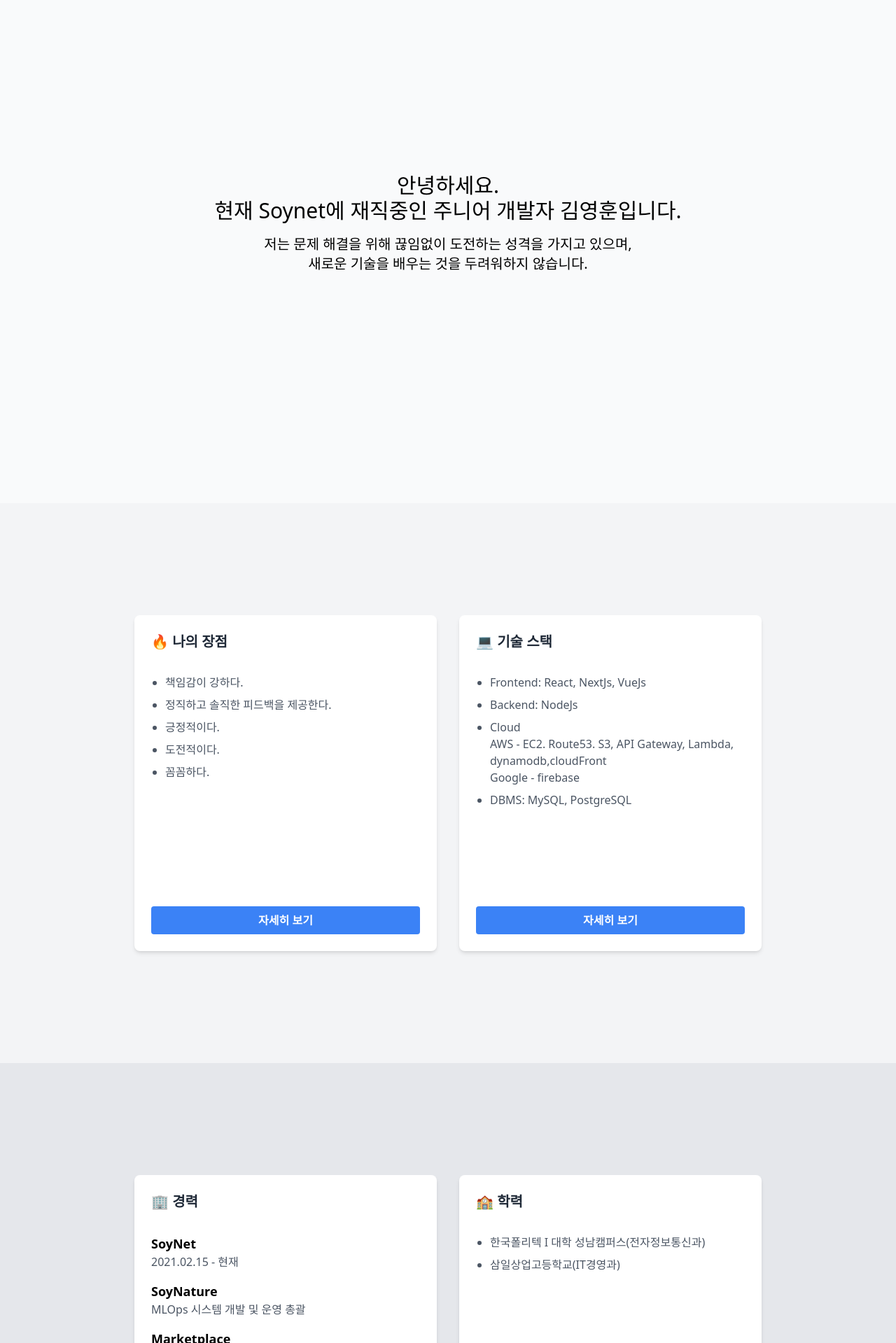
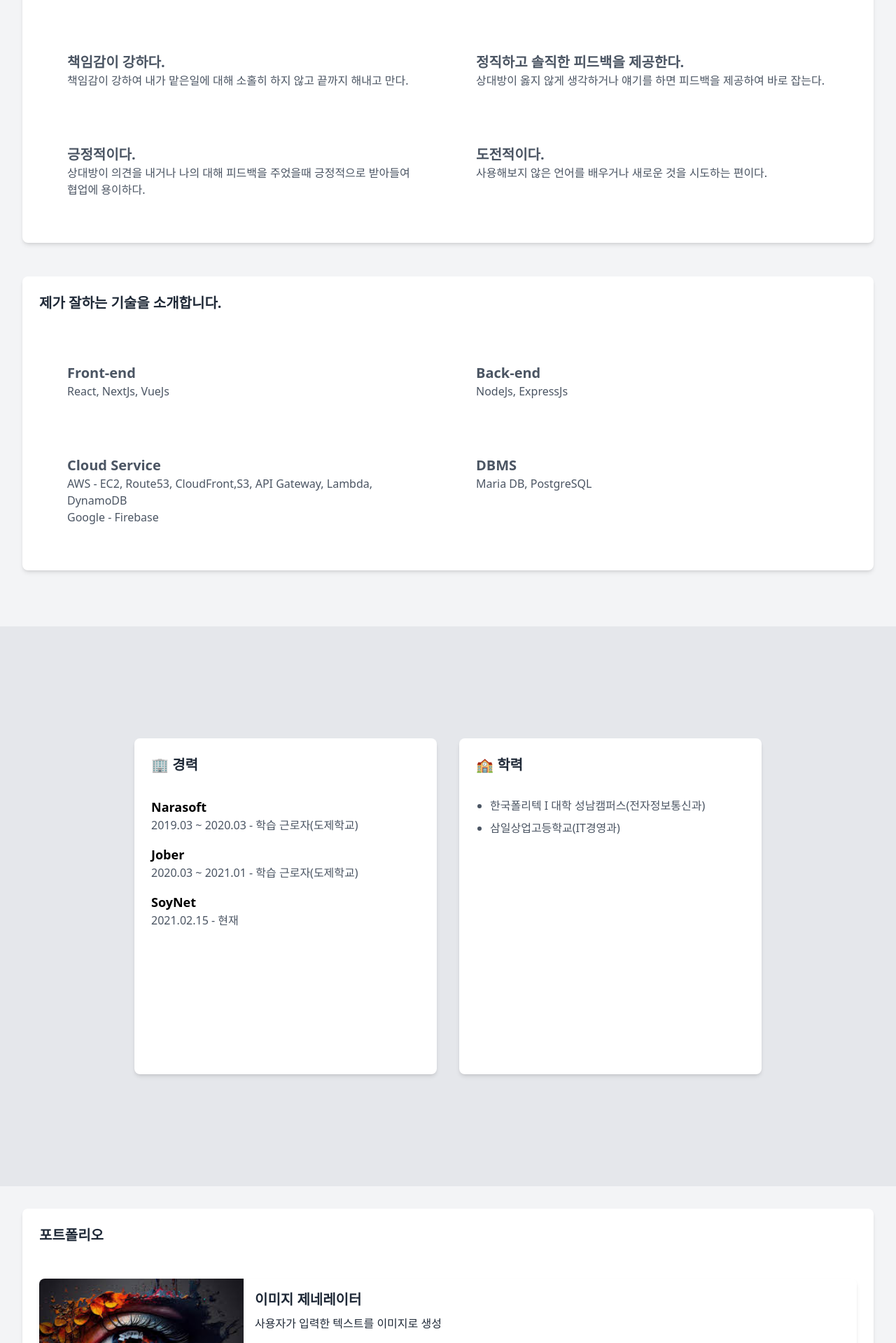
Before and after one commit to yeonghoon123/IntroduceMe, a React (Vite) app: page / in a window 1280 px wide. Shown: the part 881-2800 px from the top of the page at 70% size. Built offline with nearby package versions, Linux system fonts and the light colour scheme.

Commit message:
deploy/Detail delete or one page

```diff
--- a/src/components/Home/Advantage.jsx
+++ b/src/components/Home/Advantage.jsx
@@ -11,6 +11,21 @@ import { Link } from "react-router-dom";
 const Advantage = ({ props }) => {
     const { advantageRef } = props;
 
+    const careerData = [
+        {
+            company: "Narasoft",
+            duration: "2019.03 ~ 2020.03 - 학습 근로자(도제학교)",
+        },
+        {
+            company: "Jober",
+            duration: "2020.03 ~ 2021.01 - 학습 근로자(도제학교)",
+        },
+        {
+            company: "SoyNet",
+            duration: "2021.02.15 - 현재",
+        },
+    ];
+
     return (
         <>
             <div
@@ -23,40 +38,22 @@ const Advantage = ({ props }) => {
                             🏢 경력
                         </h2>
                         <div className="space-y-4">
-                            <div>
-                                <h3 className="text-lg font-bold">SoyNet</h3>
-                                <p className="text-gray-600">
-                                    2021.02.15 - 현재
-                                </p>
-                            </div>
-                            <div>
-                                <h3 className="text-lg font-bold">SoyNature</h3>
-                                <p className="text-gray-600">
-                                    MLOps 시스템 개발 및 운영 총괄
-                                </p>
-                            </div>
-                            <div>
-                                <h3 className="text-lg font-bold">
-                                    Marketplace
-                                </h3>
-                                <p className="text-gray-600">
-                                    Marketplace 홈페이지 개발 및 운영
-                                </p>
-                            </div>
-                            <div>
-                                <h3 className="text-lg font-bold">
-                                    SoyStudy Untact CBT
-                                </h3>
-                                <p className="text-gray-600">
-                                    홈페이지 개발 및 운영
-                                </p>
-                            </div>
+                            {careerData.map((value, index) => (
+                                <div key={`home_career_${index}`}>
+                                    <h3 className="text-lg font-bold">
+                                        {value.company}
+                                    </h3>
+                                    <p className="text-gray-600">
+                                        {value.duration}
+                                    </p>
+                                </div>
+                            ))}
                         </div>
-                        <Link to={"/details"} className="md:mt-auto mt-8">
+                        {/* <Link to={"/details"} className="md:mt-auto mt-8">
                             <button className="bg-blue-500 w-full hover:bg-blue-700 text-white font-bold py-2 px-4 rounded focus:outline-none focus:shadow-outline">
                                 자세히 보기
                             </button>
-                        </Link>
+                        </Link> */}
                     </div>
 
                     <div className="flex flex-col bg-white rounded-lg shadow-md p-6">
@@ -69,11 +66,6 @@ const Advantage = ({ props }) => {
                             </li>
                             <li>삼일상업고등학교(IT경영과)</li>
                         </ul>
-                        <Link to={"/details"} className="md:mt-auto mt-8">
-                            <button className="bg-blue-500 w-full hover:bg-blue-700 text-white font-bold py-2 px-4 rounded focus:outline-none focus:shadow-outline">
-                                자세히 보기
-                            </button>
-                        </Link>
                     </div>
                 </div>
             </div>
--- /dev/null
+++ b/src/components/Home/ContactUs.jsx
@@ -0,0 +1,87 @@
+/*
+    ID: IM103
+    작성자: 김영훈
+    작성일: 2024.03.20
+    기능: 포트폴리오 및 연락수단
+    버전: V0.5
+    버전 이력: V0.5
+*/
+
+import { contactData, portfolioData } from "../../constants/Home/ContactUs";
+
+const ContactUs = ({ props }) => {
+    const { thankYouRef } = props;
+
+    return (
+        <>
+            <div
+                className="min-h-screen flex flex-col items-center justify-center p-8 bg-gray-100"
+                ref={thankYouRef}
+            >
+                <div className="flex flex-col w-full min-h-[50%] bg-white rounded-lg shadow-md p-6 mb-12 grow">
+                    <h2 className="text-xl font-semibold text-gray-800 mb-8">
+                        포트폴리오
+                    </h2>
+                    <ul className="flex flex-row w-full text-gray-600 flex-wrap">
+                        {portfolioData.map((value, index) => (
+                            <div
+                                className="min-w-[100%] my-4 flex flex-col sm:flex-row bg-white text-gray-800 shadow-md rounded-lg overflow-hidden"
+                                key={`portfolid_${index}`}
+                            >
+                                <div className="w-full min-h-[150px] sm:w-[25%]">
+                                    <img
+                                        src={value.thumbnail}
+                                        alt={`Thumbnail for ${value.title}`}
+                                        className="w-full h-48 object-cover"
+                                    />
+                                </div>
+                                <div className="w-full sm:w-[75%] flex flex-col p-4">
+                                    <h3 className="text-xl font-semibold mb-2">
+                                        {value.title}
+                                    </h3>
+                                    <p className="mb-4 grow">
+                                        {value.description}
+                                    </p>
+                                    <a
+                                        href={value.link}
+                                        className="text-blue-500 hover:text-blue-400 underline ml-auto"
+                                    >
+                                        방문하기
+                                    </a>
+                                </div>
+                            </div>
+                        ))}
+                    </ul>
+                </div>
+
+                <div className="flex flex-col w-full min-h-[50%] bg-white rounded-lg shadow-md p-6 mb-12 grow">
+                    <h2 className="text-xl font-semibold text-gray-800 mb-8">
+                        Contact & Channels
+                    </h2>
+                    <ul className="flex flex-row w-full text-gray-600 flex-wrap">
+                        {contactData.map((value, index) => (
+                            <li
+                                className="w-full md:w-[50%] p-4 md:p-10"
+                                key={`home_skillset_${index}`}
+                            >
+                                <span className="font-bold text-xl">
+                                    {value.title}
+                                </span>
+                                <br />
+                                {value.content}
+                                {value.content2 && (
+                                    <>
+                                        <br />
+                                        {value.content2}
+                                    </>
+                                )}
+                            </li>
+                        ))}
+                    </ul>
+                </div>
+            </div>
+        </>
+    );
+};
+
+export default ContactUs;
--- a/src/components/Home/IntroduceMe.jsx
+++ /dev/null
@@ -1,32 +0,0 @@
-/*
-    ID: IM102
-    작성자: 김영훈
-    작성일: 2024.03.20
-    기능: 나의 소개말 컴포넌트
-    버전: V0.5
-    버전 이력: V0.5
-*/
-const IntroduceMe = ({ props }) => {
-    const { introduceMeRef } = props;
-
-    return (
-        <>
-            <div
-                className="min-h-screen flex flex-col items-center justify-center bg-gray-50"
-                ref={introduceMeRef}
-            >
-                <span className="text-3xl text-center break-keep">
-                    안녕하세요. <br />
-                    현재 Soynet에 재직중인 주니어 개발자 김영훈입니다.
-                </span>
-                <p className="mt-4 text-xl text-center break-keep">
-                    저는 문제 해결을 위해 끊임없이 도전하는 성격을 가지고
-                    있으며, <br />
-                    새로운 기술을 배우는 것을 두려워하지 않습니다.
-                </p>
-            </div>
-        </>
-    );
-};
-
-export default IntroduceMe;
--- a/src/components/Home/Personality.jsx
+++ b/src/components/Home/Personality.jsx
@@ -12,54 +12,100 @@ import { Link } from "react-router-dom";
 const Personality = ({ props }) => {
     const { personalityRef } = props;
 
+    const strengthData = [
+        {
+            title: "책임감이 강하다.",
+            content:
+                "책임감이 강하여 내가 맡은일에 대해 소홀히 하지 않고 끝까지 해내고 만다.",
+        },
+        {
+            title: "정직하고 솔직한 피드백을 제공한다.",
+            content:
+                "상대방이 옳지 않게 생각하거나 얘기를 하면 피드백을 제공하여 바로 잡는다.",
+        },
+        {
+            title: "긍정적이다.",
+            content:
+                "상대방이 의견을 내거나 나의 대해 피드백을 주었을때 긍정적으로 받아들여 협업에 용이하다.",
+        },
+        {
+            title: "도전적이다.",
+            content:
+                "사용해보지 않은 언어를 배우거나 새로운 것을 시도하는 편이다.",
+        },
+    ];
+
+    const skillsetData = [
+        {
+            title: "Front-end",
+            content: "React, NextJs, VueJs",
+        },
+        {
+            title: "Back-end",
+            content: "NodeJs, ExpressJs",
+        },
+        {
+            title: "Cloud Service",
+            content:
+                "AWS - EC2, Route53, CloudFront,S3, API Gateway, Lambda, DynamoDB",
+            content2: "Google - Firebase",
+        },
+        {
+            title: "DBMS",
+            content: "Maria DB, PostgreSQL",
+        },
+    ];
+
     return (
         <>
             <div
-                className="min-h-screen flex items-center justify-center p-8 bg-gray-100"
+                className="min-h-screen flex flex-col items-center justify-center p-8 bg-gray-100"
                 ref={personalityRef}
             >
-                <div className="grid grid-cols-1 md:grid-cols-2 gap-8 w-full max-w-4xl min-h-128">
-                    <div className="flex flex-col bg-white rounded-lg shadow-md p-6">
+                <div className="flex flex-col w-full min-h-[50%] bg-white rounded-lg shadow-md p-6 mb-12 grow">
                     <h2 className="text-xl font-semibold text-gray-800 mb-8">
-                            🔥 나의 장점
+                        저의 장점을 소개합니다.
                     </h2>
-                        <ul className="list-disc space-y-2 pl-5 text-gray-600">
-                            <li>책임감이 강하다.</li>
-                            <li>정직하고 솔직한 피드백을 제공한다.</li>
-                            <li>긍정적이다.</li>
-                            <li>도전적이다.</li>
-                            <li>꼼꼼하다.</li>
+                    <ul className="flex flex-row w-full text-gray-600 flex-wrap">
+                        {strengthData.map((value, index) => (
+                            <li
+                                className="w-full md:w-[50%] p-4 md:p-10"
+                                key={`home_strength_${index}`}
+                            >
+                                <span className="font-bold text-xl">
+                                    {value.title}
+                                </span>
+                                <br />
+                                {value.content}
+                            </li>
+                        ))}
                     </ul>
-                        <Link to={"/details"} className="md:mt-auto mt-8">
-                            <button className="bg-blue-500 w-full hover:bg-blue-700 text-white font-bold py-2 px-4 rounded focus:outline-none focus:shadow-outline">
-                                자세히 보기
-                            </button>
-                        </Link>
                 </div>
 
-                    <div className="flex flex-col bg-white rounded-lg shadow-md p-6">
+                <div className="flex flex-col w-full min-h-[50%] bg-white rounded-lg shadow-md p-6 mb-12 grow">
                     <h2 className="text-xl font-semibold text-gray-800 mb-8">
-                            💻 기술 스택
+                        제가 잘하는 기술을 소개합니다.
                     </h2>
-                        <ul className="list-disc space-y-2 pl-5 text-gray-600">
-                            <li>Frontend: React, NextJs, VueJs</li>
-                            <li>Backend: NodeJs</li>
-                            <li>
-                                Cloud
+                    <ul className="flex flex-row w-full text-gray-600 flex-wrap">
+                        {skillsetData.map((value, index) => (
+                            <li
+                                className="w-full md:w-[50%] p-4 md:p-10"
+                                key={`home_skillset_${index}`}
+                            >
+                                <span className="font-bold text-xl">
+                                    {value.title}
+                                </span>
                                 <br />
-                                AWS - EC2. Route53. S3, API Gateway, Lambda,
-                                dynamodb,cloudFront
+                                {value.content}
+                                {value.content2 && (
+                                    <>
                                         <br />
-                                Google - firebase
+                                        {value.content2}
+                                    </>
+                                )}
                             </li>
-                            <li>DBMS: MySQL, PostgreSQL</li>
+                        ))}
                     </ul>
-                        <Link to={"/details"} className="md:mt-auto mt-8">
-                            <button className="bg-blue-500 w-full hover:bg-blue-700 text-white font-bold py-2 px-4 rounded focus:outline-none focus:shadow-outline">
-                                자세히 보기
-                            </button>
-                        </Link>
-                    </div>
                 </div>
             </div>
         </>
--- /dev/null
+++ b/src/constants/Home/ContactUs.js
@@ -0,0 +1,41 @@
+/*
+    ID: RP-p100
+    작성자: 김영훈
+    작성일: 2024.04.28
+    기능: Detail page profile constants
+    버전: V0.5
+    버전 이력: V0.5
+*/
+
+import profileImg from "../../assets/detail/profile.jpg";
+import portfolio1 from "../../assets/portfolio1.jpeg";
+
+export const contactData = [
+    {
+        title: "Email",
+        content: "dudgns020904@gmail.com",
+    },
+    {
+        title: "Phone",
+        content: "010-2721-1059",
+    },
+    {
+        title: "Github",
+        content: "https://github.com/yeonghoon123",
+    },
+];
+
+export const portfolioData = [
+    {
+        thumbnail: portfolio1,
+        title: "이미지 제네레이터",
+        description: "사용자가 입력한 텍스트를 이미지로 생성 ",
+        link: "",
+    },
+    {
+        thumbnail: portfolio1,
+        title: "포트폴리오 이름1",
+        description: "포트폴리오 1에 설명",
+        link: "",
+    },
+];
--- a/src/pages/Home.jsx
+++ b/src/pages/Home.jsx
@@ -10,15 +10,13 @@
 import React, { useState, useRef, useEffect } from "react"; // React, React Hook 사용
 import gsap from "gsap"; // gsap 애니메이션 라이브러리 사용
 import Intro from "../components/Home/Intro";
-import IntroduceMe from "../components/Home/IntroduceMe";
 import Personality from "../components/Home/Personality";
 import Advantage from "../components/Home/Advantage";
-import ThankYou from "../components/Home/ThankYou";
+import ContactUs from "../components/Home/ContactUs";
 
 const Home = () => {
     const introRef = useRef(null); // 인트로 Ref
     const personalityRef = useRef(null); // 간단소개 Ref
-    const introduceMeRef = useRef(null); // 나의 설명 Ref
     const advantageRef = useRef(null); // 경력, 학력 Ref
     const thankYouRef = useRef(null); // 감사 인사말 Ref
 
@@ -26,7 +24,6 @@ const Home = () => {
     const [animationState, setAnimationState] = useState({
         intro: false,
         personality: false,
-        introduceMe: false,
         advantage: false,
         thankYou: false,
     });
@@ -60,7 +57,6 @@ const Home = () => {
         // 스크롤시 발생하는 이벤트
         const handleScroll = () => {
             checkAndAnimate(introRef, "intro");
-            checkAndAnimate(introduceMeRef, "introduceMe");
             checkAndAnimate(personalityRef, "personality");
             checkAndAnimate(advantageRef, "advantage");
             checkAndAnimate(thankYouRef, "thankYou");
@@ -77,10 +73,9 @@ const Home = () => {
     return (
         <div className="bg-gray-100">
             <Intro props={{ introRef }} />
-            <IntroduceMe props={{ introduceMeRef }} />
             <Personality props={{ personalityRef }} />
             <Advantage props={{ advantageRef }} />
-            <ThankYou props={{ thankYouRef }} />
+            <ContactUs props={{ thankYouRef }} />
         </div>
     );
 };
```
Also changed, not shown: src/components/Home/Intro.jsx (+21 -5 lines), src/components/Home/ThankYou.jsx (deleted, +0 -27 lines), src/assets/portfolio1.jpeg (added). Lines whose indentation alone changed are shown as unchanged.
